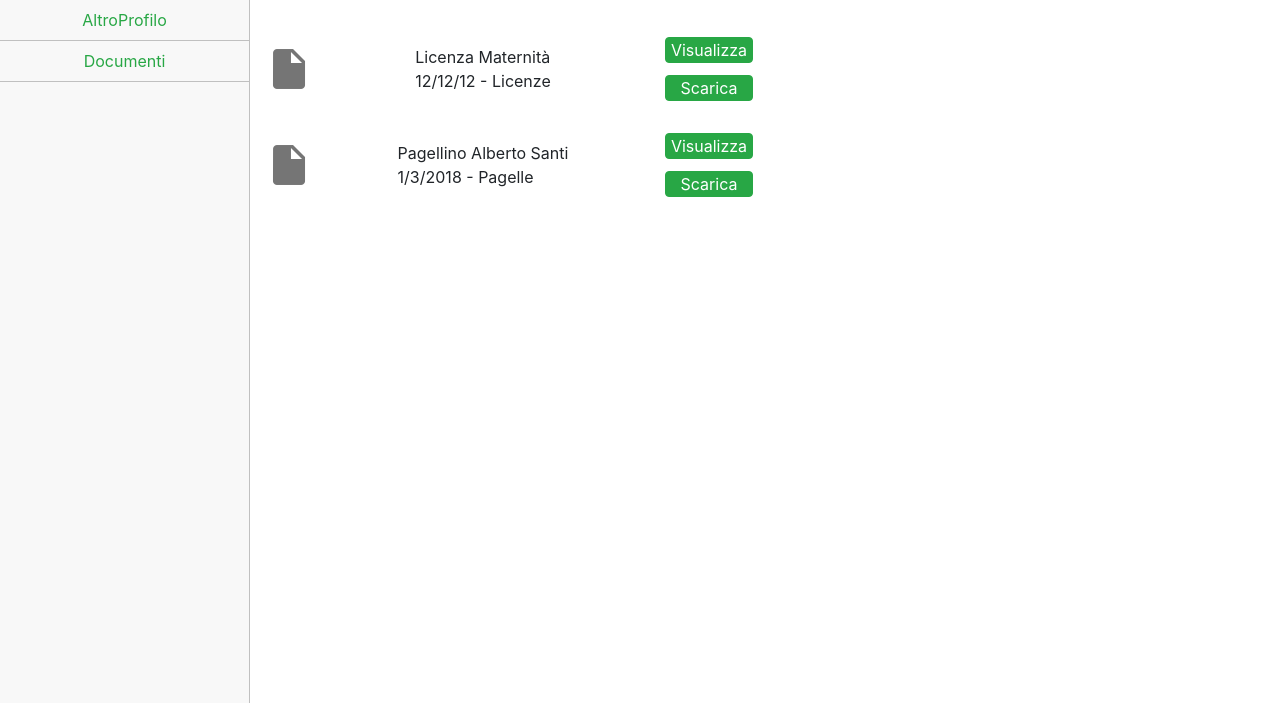
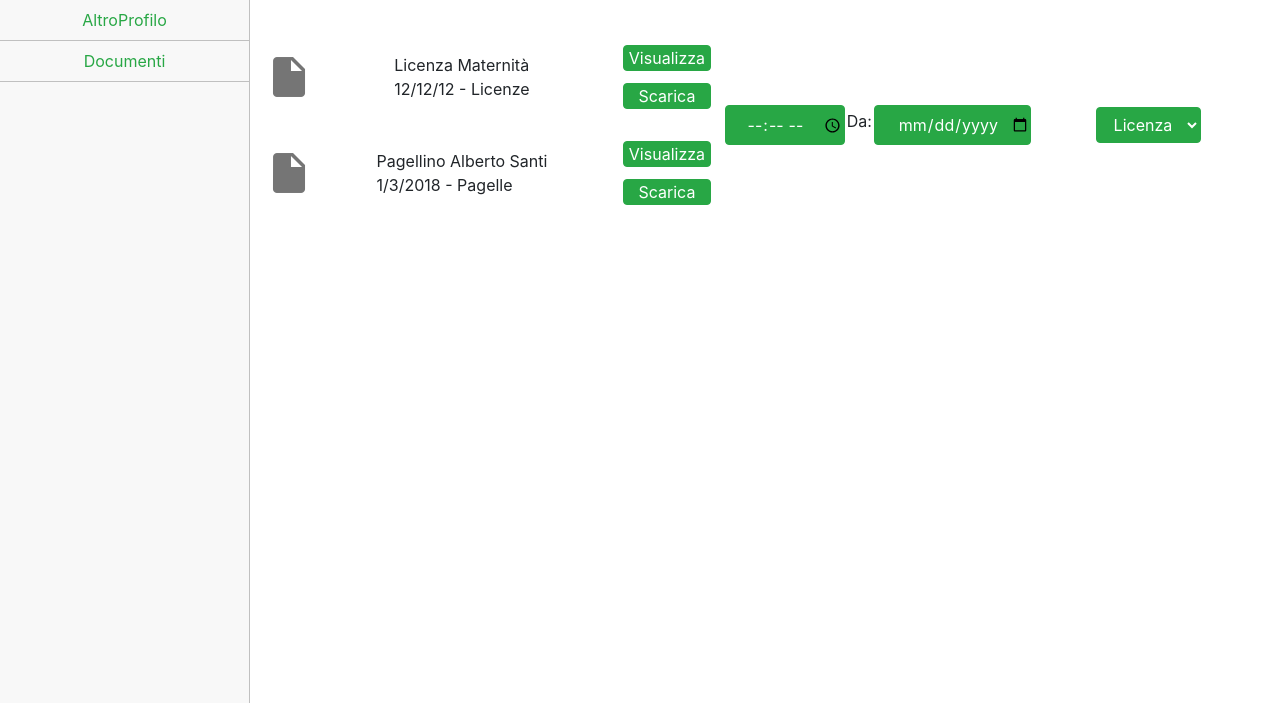
Before and after one commit to MarcoLoPinto/registro-elettronico, a React app: page /documenti in a window 1280 px wide. Shown: the part 97-800 px from the top of the page. Built offline with nearby package versions, Linux system fonts and the light colour scheme.

Commit message:
New components & PageDocumenti

```diff
--- /dev/null
+++ b/src/components/DatePicker/DatePicker.css
@@ -0,0 +1,15 @@
+.datepicker{
+    margin: 5px 2px;
+    padding-right: 0px;
+}
+
+.datepicker::-webkit-inner-spin-button {
+    display: none;
+}
+
+.datepicker-container{
+    display: flex;
+    flex-direction: row;
+    justify-content: flex-start;
+    align-items: center;
+}
--- /dev/null
+++ b/src/components/DatePicker/DatePicker.js
@@ -0,0 +1,18 @@
+import React from "react";
+import "./DatePicker.css";
+
+export default class DatePicker extends React.Component{
+
+    render(){
+        let {className =  "", ...cProps} = this.props;
+        className = "datepicker btn " + (this.props.className!==undefined ? this.props.className : "");
+        return(
+            <div className="datepicker-container">
+                {this.props.label && <label>{this.props.label}</label>}
+                <input type="date" className={className} {...cProps} />
+            </div>
+        );
+    }
+}
+
+//<DatePicker className="btn-success"/>
--- a/src/components/MainDropDown/MainDropDown.js
+++ b/src/components/MainDropDown/MainDropDown.js
@@ -4,9 +4,10 @@ import "./MainDropDown.css";
 class MainDropDown extends React.Component{
 
     render(){
+        let {className =  "", maxWidth = "100%", ...cProps} = this.props;
         return(
-            <select {...this.props}
-            className={"btn"+(this.props.className!==undefined?" "+this.props.className:"")}
+            <select {...cProps}
+            className={"btn "+(this.props.className!==undefined?this.props.className:"")}
             style={{maxWidth:this.props.maxwidth} } >
                 {this.props.options.map(
                     (i)=>{
--- /dev/null
+++ b/src/components/TimePicker/TimePicker.css
@@ -0,0 +1,8 @@
+.timepicker{
+    margin: 5px 2px;
+    padding-right: 0px;
+}
+
+.timepicker::-webkit-inner-spin-button {
+    display: none;
+}
--- /dev/null
+++ b/src/components/TimePicker/TimePicker.js
@@ -0,0 +1,15 @@
+import React from "react";
+import "./TimePicker.css";
+
+export default class TImePicker extends React.Component{
+
+    render(){
+        let {className =  "", ...cProps} = this.props;
+        className = "timepicker btn " + (this.props.className!==undefined ? this.props.className : "");
+        return(
+            <input type="time" className={className} {...cProps} />
+        );
+    }
+}
+
+//<TimePicker className="btn-success"/>
--- a/src/index.css
+++ b/src/index.css
@@ -83,9 +83,3 @@
 .customScrollBar::-webkit-scrollbar-thumb{
 	background-color: var(--primary-color-light);
 }
-
-@media only screen and (min-width: 964px){
-    .width-50{
-        width: 50%;
-    }
-}
--- /dev/null
+++ b/src/pages/segreteria/PageDocumenti.css
@@ -0,0 +1,25 @@
+.horizontal-container{
+    display: flex;
+    flex-direction: row;
+    justify-content: space-between;
+    align-content: center;
+}
+
+.horizontal-container .filter-block{
+    display: flex;
+    flex-direction: row;
+    justify-content: center;
+    align-items: center;
+    flex-wrap: wrap;
+}
+
+.horizontal-container.flex-fill{
+    flex-grow: 1;
+}
+
+
+@media only screen and (min-width: 964px){
+    .horizontal-container .filter-block{
+        order:2;
+    }
+}
--- a/src/pages/segreteria/PageDocumenti.js
+++ b/src/pages/segreteria/PageDocumenti.js
@@ -1,7 +1,12 @@
 import React from "react";
-import FileManager from "../../components/FileManager/FileManager";
+import "./PageDocumenti.css";
 
 import { getDocuments } from "../../tools/api";
+
+import FileManager from "../../components/FileManager/FileManager";
+import MainDropDown from "../../components/MainDropDown/MainDropDown";
+import DatePicker from "../../components/DatePicker/DatePicker";
+import TimePicker from "../../components/TimePicker/TimePicker";
 
 
 export default class PageDocumenti extends React.Component {
@@ -31,8 +36,8 @@ export default class PageDocumenti extends React.Component {
                 <h2 className="d-flex justify-content-center">
                     Profilo
                 </h2>
-
-                <div className="width-50">
+                <div className="horizontal-container">
+                    <div className="width-50 flex-fill">
                     {this.state.documents.map(
                         document => {
                             return(
@@ -41,6 +46,12 @@ export default class PageDocumenti extends React.Component {
                         }
                     )}
                     </div>
+                    <div className="filter-block flex-fill">
+                        <TimePicker className="btn-success" label="Da"/>
+                        <DatePicker className="btn-success" label="Da:"/>
+                        <MainDropDown options={["Licenza", "Ferie", "Pagelle", "Altro"]} maxwidth={"100%"} className="dropdown-centered btn-success" />
+                    </div>
+                </div>
             </div>
         );
     }
```
Lines whose indentation alone changed are shown as unchanged.
